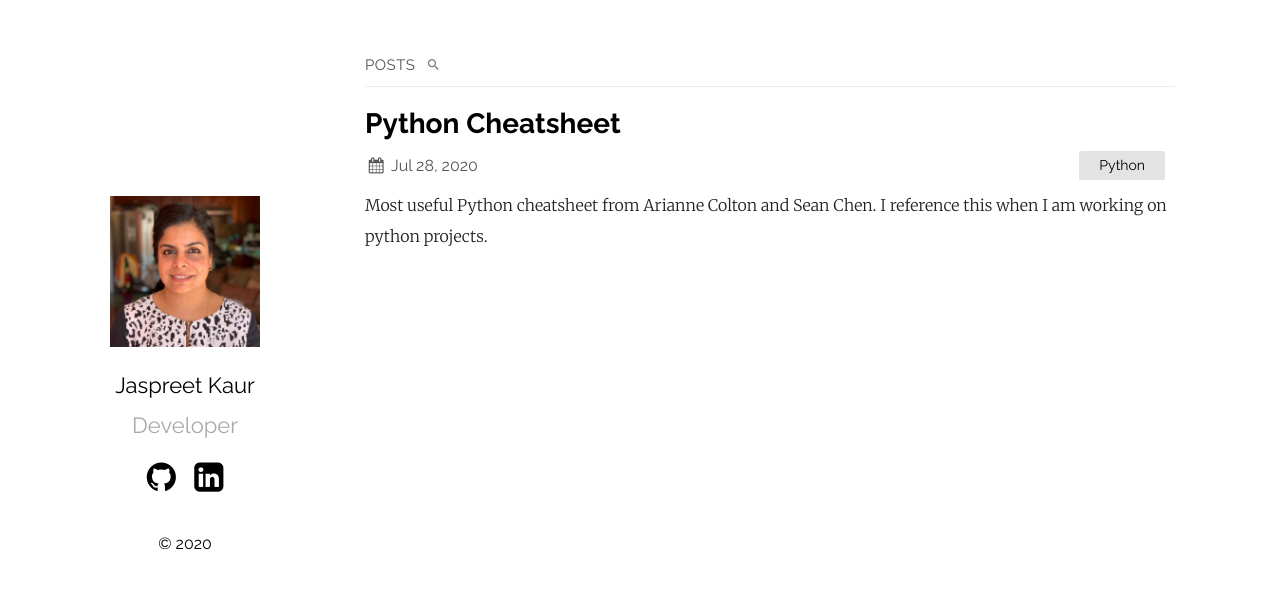
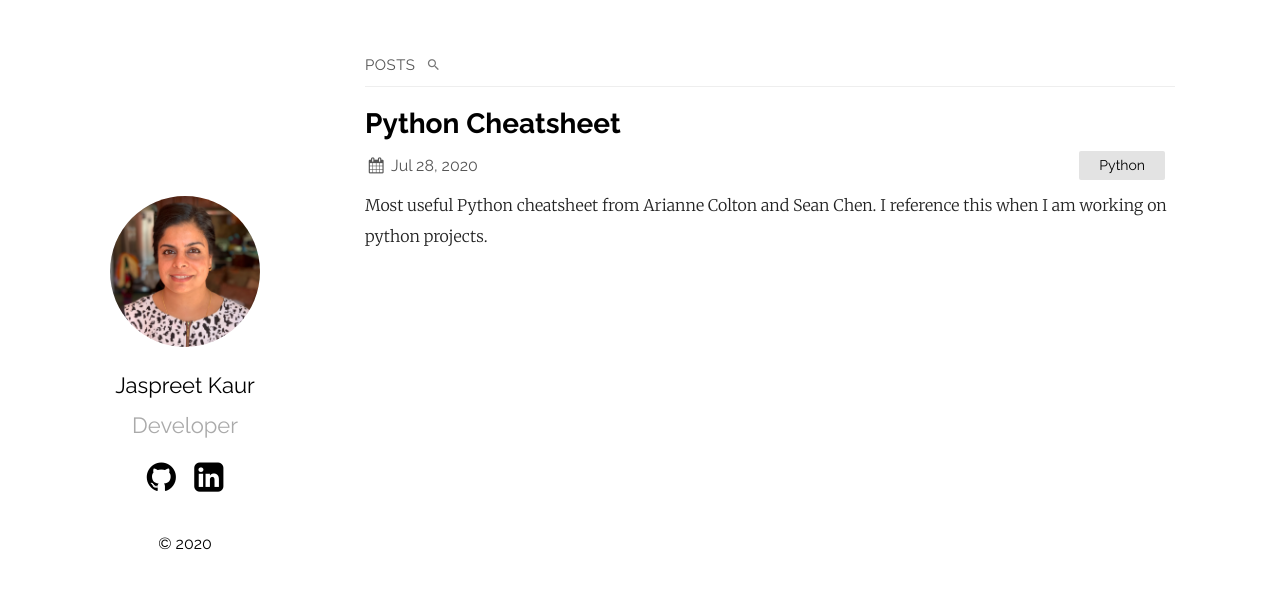
Before and after one commit to jassiharsh/jassiharsh.github.io, a Jekyll site: the page built from index.md, in a window 1280 px wide. Shown: the top 589 px of the page. Built offline with Jekyll 4.4.1, drawn with Linux system fonts in a browser that asks for light colours.

Commit message:
update changes

```diff
--- a/_layouts/default.html
+++ b/_layouts/default.html
@@ -8,7 +8,7 @@
 <body>
   <main class="container">
     <section class="about">
-      <a href="{{ "/" | relative_url}}"><img src="{{site.baseurl }}/{{ site.plainwhite.portfolio_image }}" alt="{{ site.plainwhite.name }}"></a>
+      <a href="{{ "/" | relative_url}}"><img src="{{site.baseurl }}/{{ site.plainwhite.portfolio_image }}" style="border-radius: 50%;" alt="{{ site.plainwhite.name }}"></a>
       <h2 id="title">
         <a href="{{ "/" | relative_url }}">{{ site.plainwhite.name }}</a>
       </h2>
```
